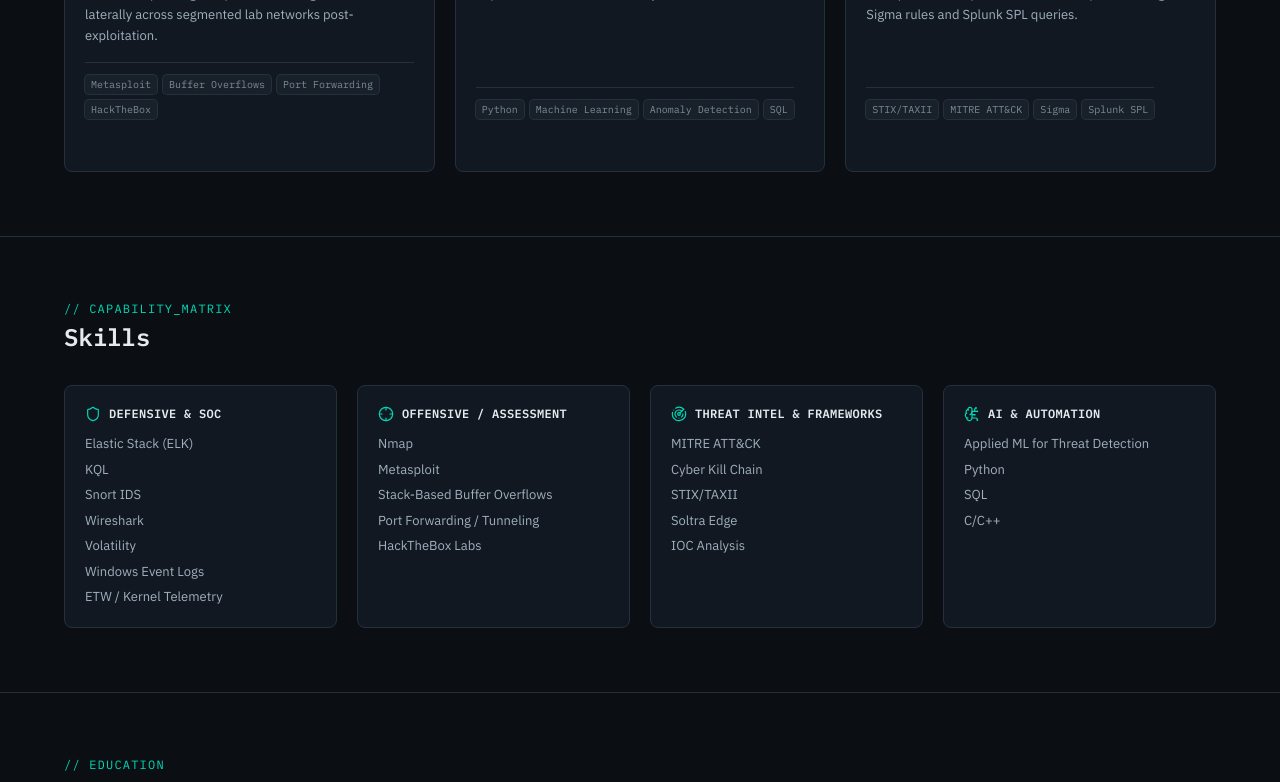
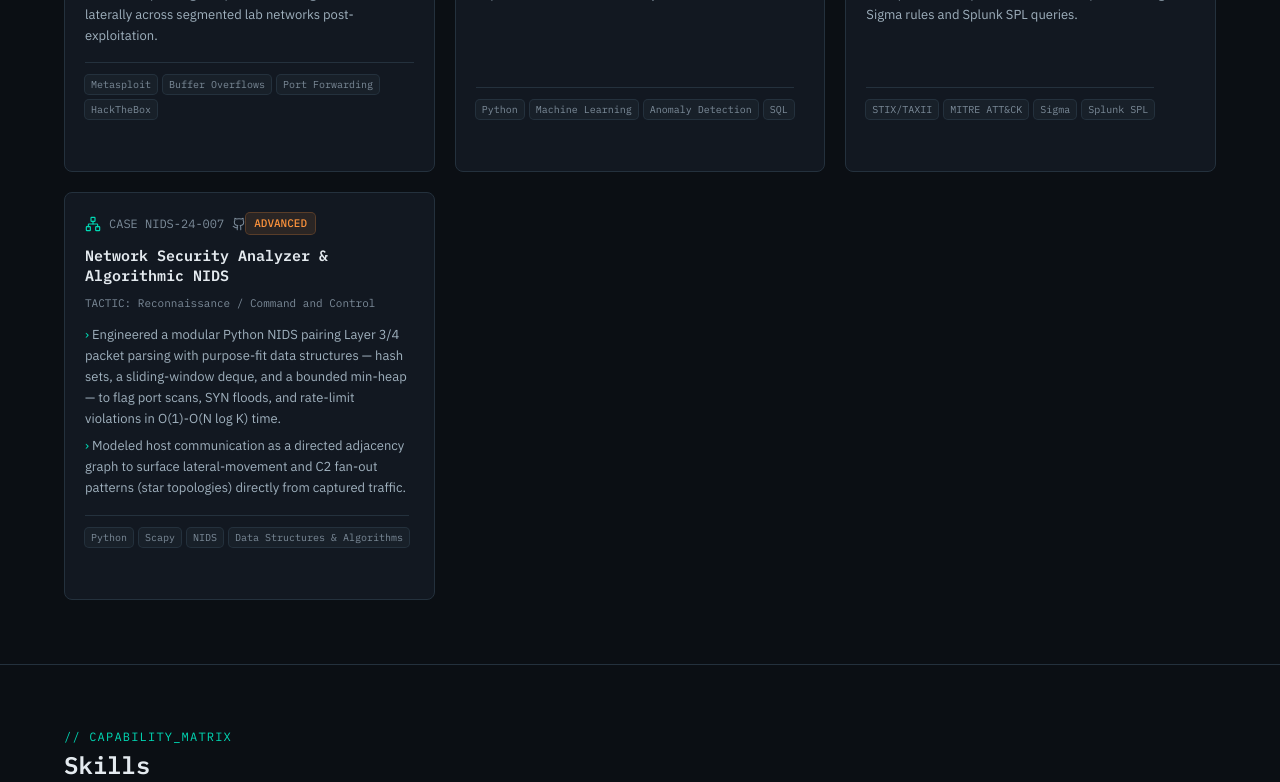
Before and after one commit to Mr-Fool008/cybersecurity-portfolio, a React (Vite) app: page / in a window 1280 px wide. Shown: the part 894-1676 px from the top of the page. Built offline with nearby package versions, Linux system fonts and the light colour scheme.

Commit message:
Add NIDS network security analyzer project card

```diff
--- a/src/PortfolioSections.jsx
+++ b/src/PortfolioSections.jsx
@@ -6,6 +6,7 @@
   Radar,
   Crosshair,
   BrainCircuit,
+  Network,
   X,
   GraduationCap,
   Award,
@@ -169,6 +170,31 @@
     },
     repoUrl: "https://github.com/Mr-Fool008/lazaraus-apt38-case-study",
   },
+  {
+    caseId: "NIDS-24-007",
+    tier: "Advanced",
+    tactic: "Reconnaissance / Command and Control",
+    icon: Network,
+    title: "Network Security Analyzer & Algorithmic NIDS",
+    repoUrl: "https://github.com/Mr-Fool008/network-security-analyzer",
+    bullets: [
+      "Engineered a modular Python NIDS pairing Layer 3/4 packet parsing with purpose-fit data structures — hash sets, a sliding-window deque, and a bounded min-heap — to flag port scans, SYN floods, and rate-limit violations in O(1)-O(N log K) time.",
+      "Modeled host communication as a directed adjacency graph to surface lateral-movement and C2 fan-out patterns (star topologies) directly from captured traffic.",
+      "Built dual-mode ingestion (offline PCAP + live NIC sniffing via Scapy) with SIEM-ready JSON-Lines alerting and a full unittest suite covering every detection rule.",
+    ],
+    tags: ["Python", "Scapy", "NIDS", "Data Structures & Algorithms", "Graph Analysis", "SIEM Logging"],
+    writeup: {
+      objective:
+        "Build a from-scratch NIDS that pairs classic network detection (port scans, SYN floods, C2 beacon patterns) with the data structure best suited to each rule's access pattern.",
+      method: [
+        "Parsed raw packets at Layer 3/4 to extract IPs, ports, TCP flags, and timestamps for every capture.",
+        "Implemented per-rule state with a matching structure: hash sets for port cardinality, a deque-based sliding window for rate limiting, a bounded min-heap for top-K talkers, and an adjacency graph for lateral-movement fan-out.",
+        "Validated every rule against a synthetic PCAP generator producing both benign and attack traffic, backed by a full unittest suite.",
+      ],
+      findings:
+        "Most detection rules run in O(1) amortized time per packet, with top-K talker ranking bounded at O(N log K); alerts export to reports/alerts.json in a SIEM-ready JSON-Lines format alongside a CSV traffic summary.",
+    },
+  },
 ];
 
 
@@ -310,6 +336,7 @@
         <div className="flex items-center gap-2">
           <Icon className="h-4 w-4 text-[#00D9B5]" strokeWidth={1.75} />
           <span className="font-mono text-xs text-[#7C8B99]">CASE {project.caseId}</span>
+          {project.repoUrl && <Github className="h-3.5 w-3.5 text-[#7C8B99]" strokeWidth={1.75} />}
         </div>
         <TierBadge tier={project.tier} />
       </div>
```
Also changed, not shown: 1 other file (tests, documents, lock files or other folders).
